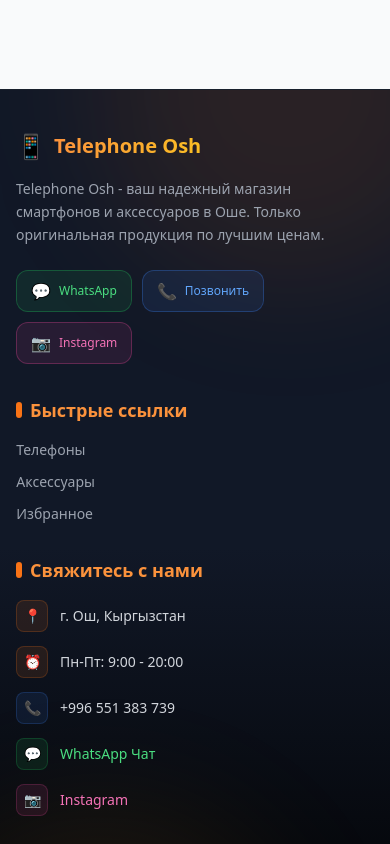
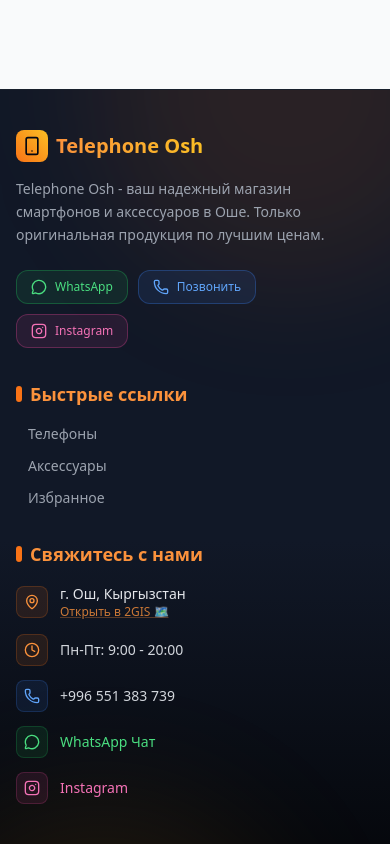
Before and after one commit to b4631119-oss/shop, a React (Vite) app: page / in a window 390 px wide. Shown: the part 4520-5364 px from the top of the page. Built offline with nearby package versions, Linux system fonts and the light colour scheme.

Commit message:
First commit: Vite React phone store

```diff
--- a/src/components/Footer/Footer.jsx
+++ b/src/components/Footer/Footer.jsx
@@ -1,5 +1,16 @@
 import { Link } from 'react-router-dom';
+import {
+  Smartphone,
+  MapPin,
+  Clock,
+  Phone,
+  MessageCircle,
+  Instagram,
+  ChevronRight
+} from 'lucide-react';
 import { useTranslation } from '../../hook/useTranslation';
+
+const GIS_LOCATION_URL = "https://2gis.kg/osh/geo/70030076156501927?m=72.789121%2C40.541648%2F20";
 
 const Footer = () => {
   const { t } = useTranslation();
@@ -17,7 +28,9 @@
           {/* Колонка 1: О магазине */}
           <div className="space-y-4">
             <div className="flex items-center gap-2">
-              <span className="text-2xl">📱</span>
+              <div className="w-8 h-8 rounded-lg bg-gradient-to-tr from-orange-500 to-amber-400 flex items-center justify-center text-gray-950 font-bold">
+                <Smartphone className="w-5 h-5 text-gray-950" />
+              </div>
               <h3 className="text-xl font-bold bg-gradient-to-r from-orange-400 to-amber-400 bg-clip-text text-transparent">
                 Telephone Osh
               </h3>
@@ -32,23 +45,23 @@
                 rel="noopener noreferrer"
                 className="flex items-center gap-2 px-3.5 py-2 rounded-xl bg-green-500/10 hover:bg-green-500/20 border border-green-500/30 text-green-400 text-xs font-medium transition-all duration-300 hover:scale-105"
               >
-                <span className="text-base">💬</span>
+                <MessageCircle className="w-4 h-4" />
                 <span>WhatsApp</span>
               </a>
               <a
                 href="tel:+996551383739"
                 className="flex items-center gap-2 px-3.5 py-2 rounded-xl bg-blue-500/10 hover:bg-blue-500/20 border border-blue-500/30 text-blue-400 text-xs font-medium transition-all duration-300 hover:scale-105"
               >
-                <span className="text-base">📞</span>
+                <Phone className="w-4 h-4" />
                 <span>Позвонить</span>
               </a>
               <a
-                href="https://instagram.com/telephone_osh"
+                href="https://instagram.com/telfonchi_umar"
                 target="_blank"
                 rel="noopener noreferrer"
                 className="flex items-center gap-2 px-3.5 py-2 rounded-xl bg-pink-500/10 hover:bg-pink-500/20 border border-pink-500/30 text-pink-400 text-xs font-medium transition-all duration-300 hover:scale-105"
               >
-                <span className="text-base">📷</span>
+                <Instagram className="w-4 h-4" />
                 <span>Instagram</span>
               </a>
             </div>
@@ -63,26 +76,26 @@
             <ul className="space-y-3 text-sm">
               <li>
                 <Link to="/phones" className="text-gray-400 hover:text-orange-400 transition-colors duration-200 flex items-center gap-2 group">
-                  <span className="text-orange-500 opacity-0 -ml-3 group-hover:opacity-100 group-hover:ml-0 transition-all duration-200">›</span>
+                  <ChevronRight className="w-4 h-4 text-orange-500 opacity-0 -ml-3 group-hover:opacity-100 group-hover:ml-0 transition-all duration-200" />
                   {t('footer.phones')}
                 </Link>
               </li>
               <li>
                 <Link to="/accessories" className="text-gray-400 hover:text-orange-400 transition-colors duration-200 flex items-center gap-2 group">
-                  <span className="text-orange-500 opacity-0 -ml-3 group-hover:opacity-100 group-hover:ml-0 transition-all duration-200">›</span>
+                  <ChevronRight className="w-4 h-4 text-orange-500 opacity-0 -ml-3 group-hover:opacity-100 group-hover:ml-0 transition-all duration-200" />
                   {t('footer.accessories')}
                 </Link>
               </li>
               <li>
                 <Link to="/favorites" className="text-gray-400 hover:text-orange-400 transition-colors duration-200 flex items-center gap-2 group">
-                  <span className="text-orange-500 opacity-0 -ml-3 group-hover:opacity-100 group-hover:ml-0 transition-all duration-200">›</span>
+                  <ChevronRight className="w-4 h-4 text-orange-500 opacity-0 -ml-3 group-hover:opacity-100 group-hover:ml-0 transition-all duration-200" />
                   {t('footer.favorites')}
                 </Link>
               </li>
             </ul>
           </div>
 
-          {/* Колонка 3: Контакты */}
+          {/* Колонка 3: Контакты с интерактивной ссылкой 2GIS */}
           <div className="space-y-4">
             <h3 className="text-lg font-semibold text-orange-400 flex items-center gap-2">
               <span className="w-1.5 h-4 bg-orange-500 rounded-full"></span>
@@ -90,15 +103,33 @@
             </h3>
             <ul className="space-y-3.5 text-sm text-gray-300">
               <li className="flex items-center gap-3">
-                <span className="w-8 h-8 rounded-lg bg-orange-500/10 border border-orange-500/20 flex items-center justify-center text-orange-400 text-sm shrink-0">📍</span>
-                <span>{t('footer.address')}</span>
+                <span className="w-8 h-8 rounded-lg bg-orange-500/10 border border-orange-500/20 flex items-center justify-center text-orange-400 text-sm shrink-0">
+                  <MapPin className="w-4 h-4" />
+                </span>
+                <a
+                  href={GIS_LOCATION_URL}
+                  target="_blank"
+                  rel="noopener noreferrer"
+                  className="hover:text-orange-400 transition-colors flex flex-col group"
+                >
+                  <span className="font-medium text-gray-200 group-hover:text-orange-400 transition-colors">
+                    {t('footer.address')}
+                  </span>
+                  <span className="text-xs text-orange-400/80 underline decoration-orange-400/30">
+                    Открыть в 2GIS 🗺️
+                  </span>
+                </a>
               </li>
               <li className="flex items-center gap-3">
-                <span className="w-8 h-8 rounded-lg bg-orange-500/10 border border-orange-500/20 flex items-center justify-center text-orange-400 text-sm shrink-0">⏰</span>
+                <span className="w-8 h-8 rounded-lg bg-orange-500/10 border border-orange-500/20 flex items-center justify-center text-orange-400 text-sm shrink-0">
+                  <Clock className="w-4 h-4" />
+                </span>
                 <span>{t('footer.working_hours')}</span>
               </li>
               <li className="flex items-center gap-3">
-                <span className="w-8 h-8 rounded-lg bg-blue-500/10 border border-blue-500/20 flex items-center justify-center text-blue-400 text-sm shrink-0">📞</span>
+                <span className="w-8 h-8 rounded-lg bg-blue-500/10 border border-blue-500/20 flex items-center justify-center text-blue-400 text-sm shrink-0">
+                  <Phone className="w-4 h-4" />
+                </span>
                 <a
                   href="tel:+996551383739"
                   className="hover:text-orange-400 transition-colors font-medium"
@@ -107,7 +138,9 @@
                 </a>
               </li>
               <li className="flex items-center gap-3">
-                <span className="w-8 h-8 rounded-lg bg-green-500/10 border border-green-500/20 flex items-center justify-center text-green-400 text-sm shrink-0">💬</span>
+                <span className="w-8 h-8 rounded-lg bg-green-500/10 border border-green-500/20 flex items-center justify-center text-green-400 text-sm shrink-0">
+                  <MessageCircle className="w-4 h-4" />
+                </span>
                 <a
                   href="https://wa.me/996551383739"
                   target="_blank"
@@ -118,9 +151,11 @@
                 </a>
               </li>
               <li className="flex items-center gap-3">
-                <span className="w-8 h-8 rounded-lg bg-pink-500/10 border border-pink-500/20 flex items-center justify-center text-pink-400 text-sm shrink-0">📷</span>
+                <span className="w-8 h-8 rounded-lg bg-pink-500/10 border border-pink-500/20 flex items-center justify-center text-pink-400 text-sm shrink-0">
+                  <Instagram className="w-4 h-4" />
+                </span>
                 <a
-                  href="https://instagram.com/telephone_osh"
+                  href="https://instagram.com/telfonchi_umar"
                   target="_blank"
                   rel="noopener noreferrer"
                   className="hover:text-pink-400 transition-colors font-medium text-pink-400"
```
